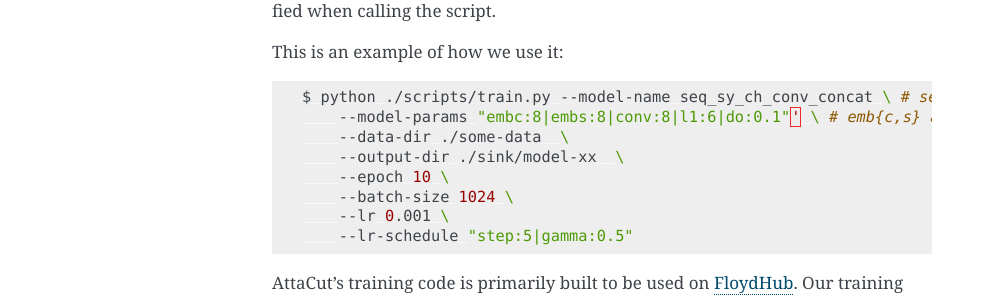
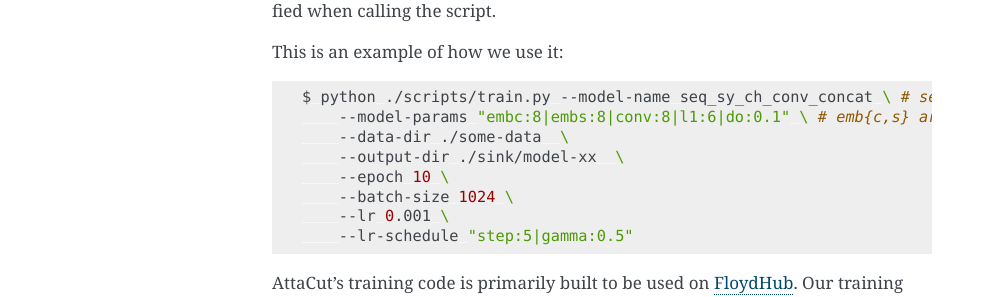
Before and after one commit to PyThaiNLP/attacut, a Sphinx documentation site: the page built from docs/training.rst, in a window 1280 px wide. Shown: the part 1612-1909 px from the top of the page, without its empty margins (148-1141 px from the left). Built offline with Sphinx 7.4.7, drawn with Linux system fonts in a browser that asks for light colours.

Commit message:
fix document

```diff
--- a/docs/training.rst
+++ b/docs/training.rst
@@ -77,7 +77,7 @@ This is an example of how we use it:
 .. code-block:: bash
 
     $ python ./scripts/train.py --model-name seq_sy_ch_conv_concat \ # seq_sy_ch_conv_concat = attacut-sc
-        --model-params "embc:8|embs:8|conv:8|l1:6|do:0.1"' \ # emb{c,s} are embedding dimensions
+        --model-params "embc:8|embs:8|conv:8|l1:6|do:0.1" \ # emb{c,s} are embedding dimensions
         --data-dir ./some-data  \
         --output-dir ./sink/model-xx  \
         --epoch 10 \
```
